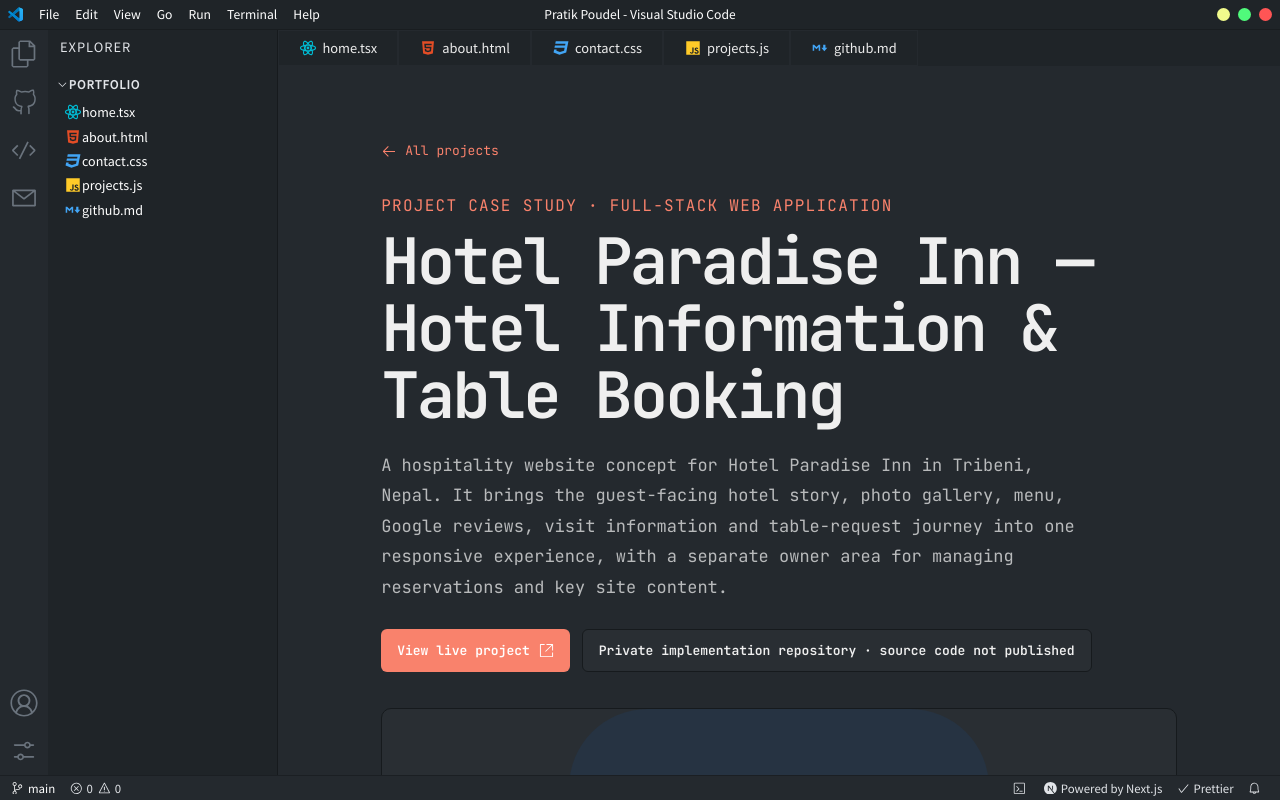
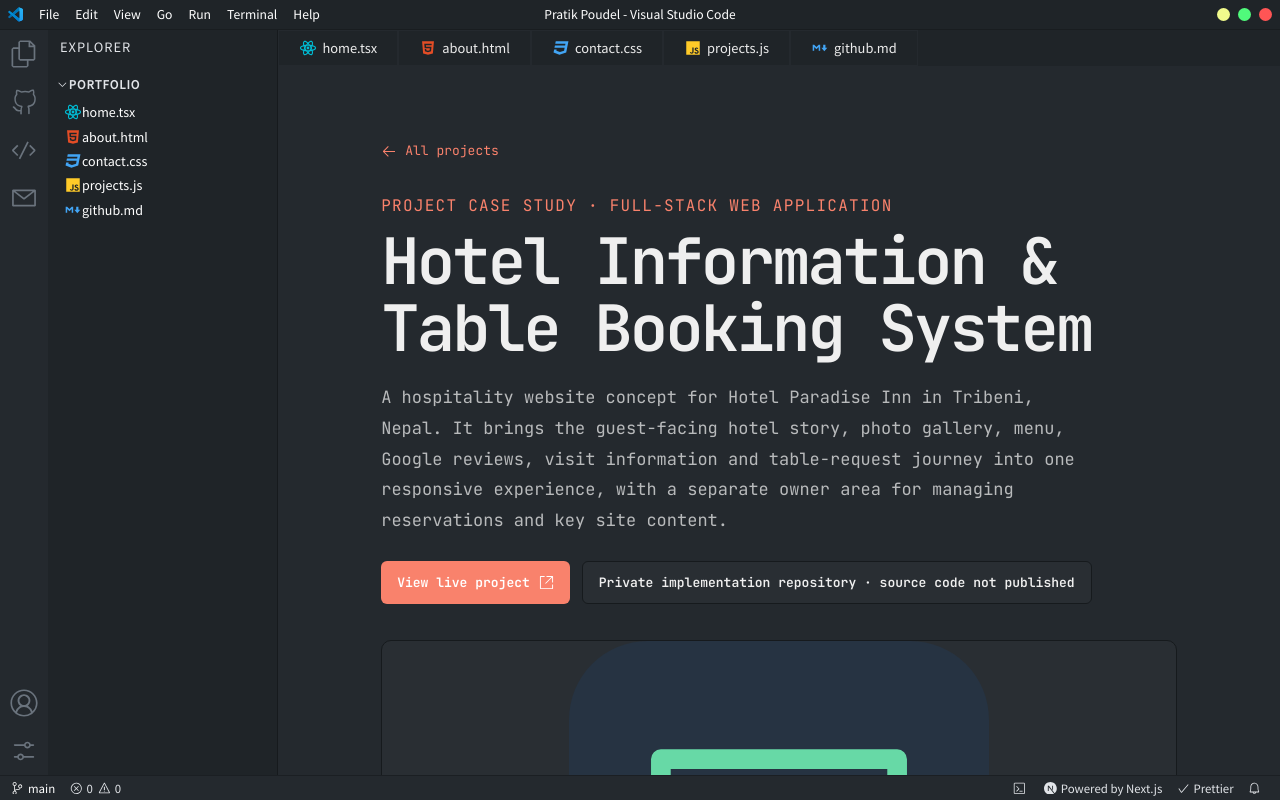
Before and after one commit to pyatrick666/Professional-Portfolio, a Next.js app: page /projects/demo-hotelsinfowithtablebookingsystem in a window 1280 px wide. Built offline with nearby package versions, Linux system fonts and the light colour scheme.

Commit message:
Rename hotel table booking case study title

```diff
--- a/app/projects/demo-hotelsinfowithtablebookingsystem/page.tsx
+++ b/app/projects/demo-hotelsinfowithtablebookingsystem/page.tsx
@@ -7,7 +7,7 @@ import styles from '@/styles/ChessMateCaseStudy.module.css';
 const DEMO_URL = 'https://patrickdev.lovable.app/#top';
 
 export const metadata: Metadata = {
-  title: 'Hotel Paradise Inn — Hotel Information & Table Booking Case Study',
+  title: 'Hotel Information & Table Booking System Case Study',
   description: 'A detailed case study of a Nepali hotel and restaurant website with live hotel information, Google reviews and photos, menu management, table booking requests and an owner dashboard.',
   // The implementation repository is private. Keep this case study directly shareable
   // without adding it to search results or the public sitemap.
@@ -36,7 +36,7 @@ export default function HotelBookingCaseStudy() {
       <article className={styles.container}>
         <Link href="/projects" className={styles.back}><VscArrowLeft size={16} /> All projects</Link>
         <p className={styles.eyebrow}>PROJECT CASE STUDY · FULL-STACK WEB APPLICATION</p>
-        <h1 className={styles.title}>Hotel Paradise Inn — Hotel Information &amp; Table Booking</h1>
+        <h1 className={styles.title}>Hotel Information &amp; Table Booking System</h1>
         <p className={styles.lede}>
           A hospitality website concept for Hotel Paradise Inn in Tribeni, Nepal. It brings the
           guest-facing hotel story, photo gallery, menu, Google reviews, visit information and
```
